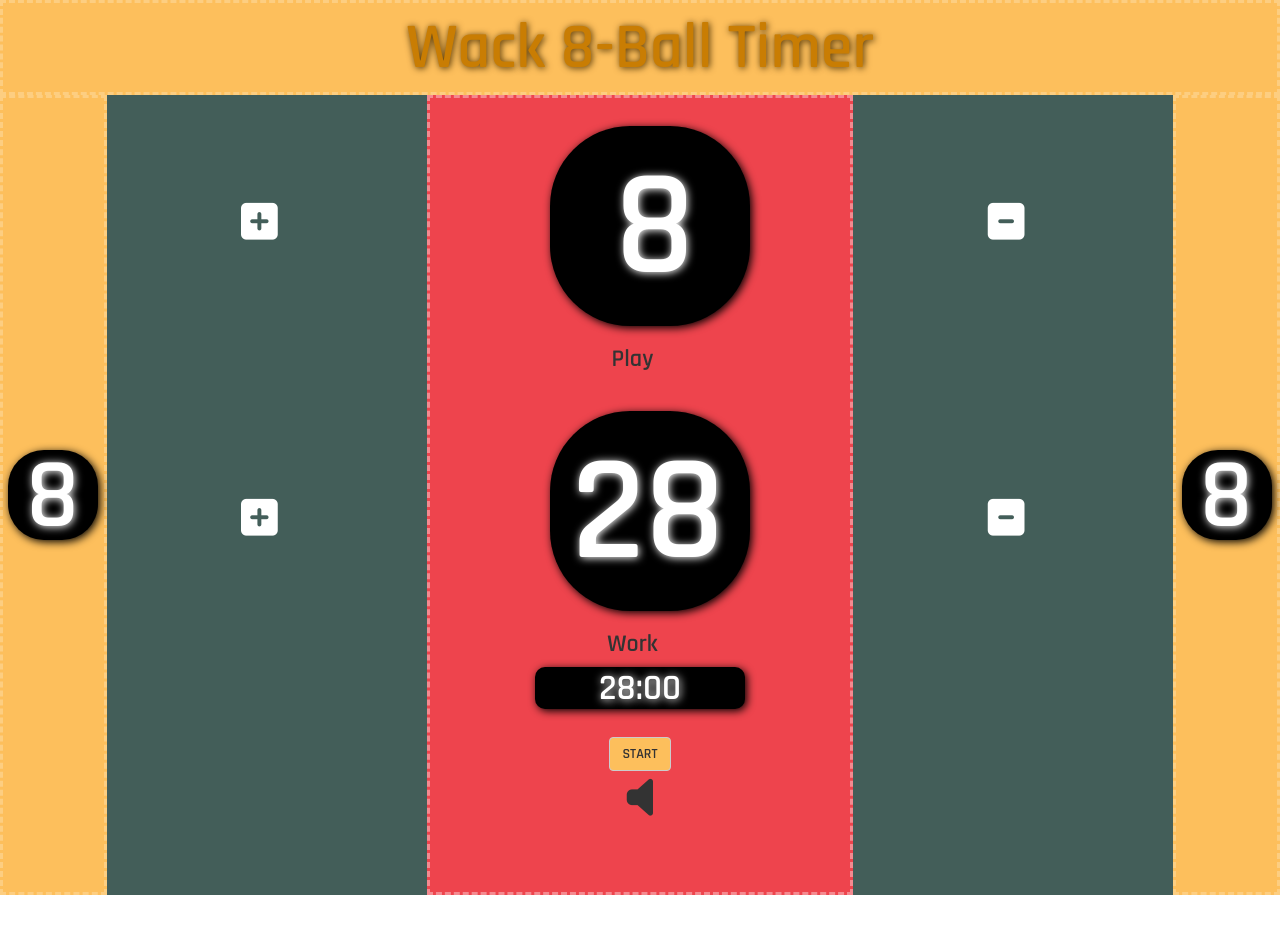
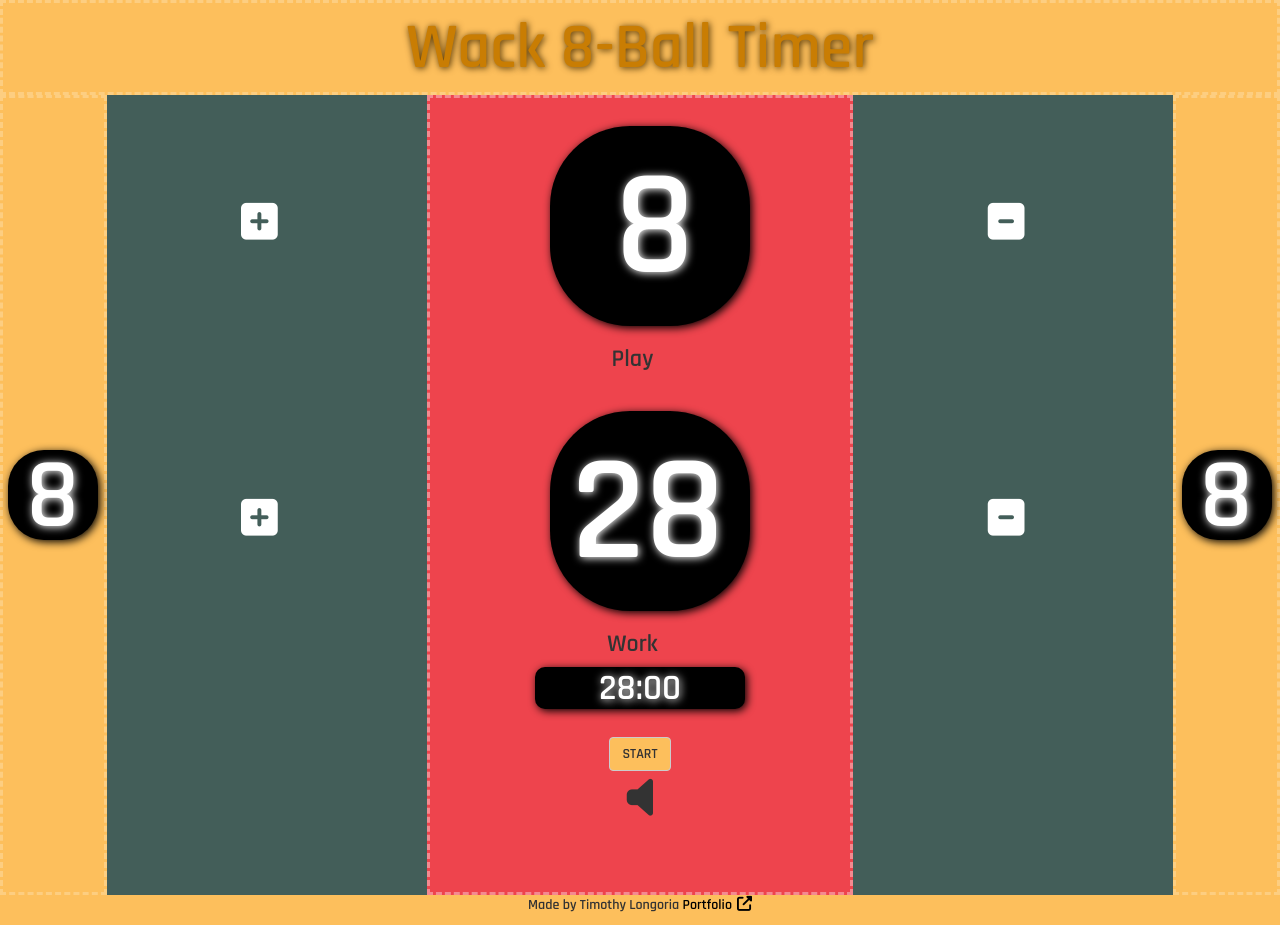
Before and after one commit to sluggets/pomodoro, a plain HTML site: page index.html in a window 1280 px wide. Before the commit the page ends 895 px from the top, so only its background shows below. Drawn offline with nearby package versions, Linux system fonts and the light colour scheme.

Commit message:
Adds footer, final commit?

```diff
--- a/index.html
+++ b/index.html
@@ -68,6 +68,13 @@
           <div class="side-circle"><span class="side-eight">8</span></div>
         </div>
       </div>
+
+      <div class="row text-center footer">
+        <div class="col-xs-12 foot-pro">
+          <p>Made by Timothy Longoria <a target="_blank" href="http://portfolio.timlongoria.com">Portfolio<i id="ext" class="fa fa-external-link"></i></a></p>
+        </div>
+      </div>
+
     </div>
   </body>
 </html>
```
